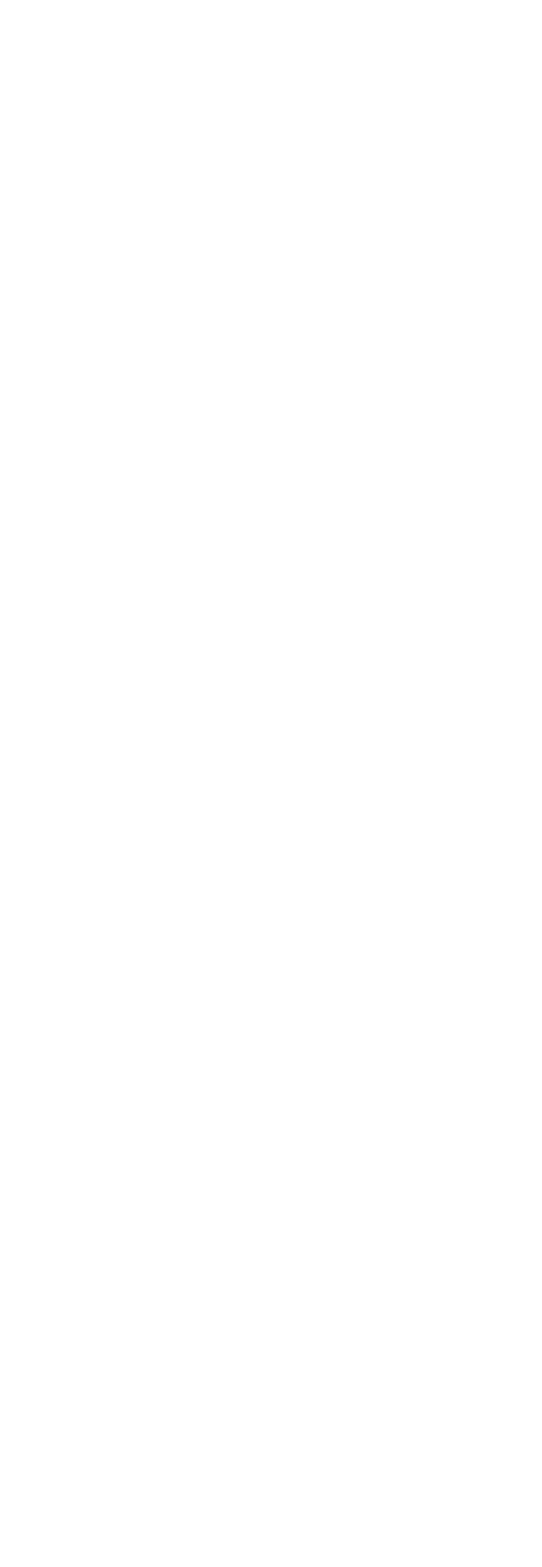
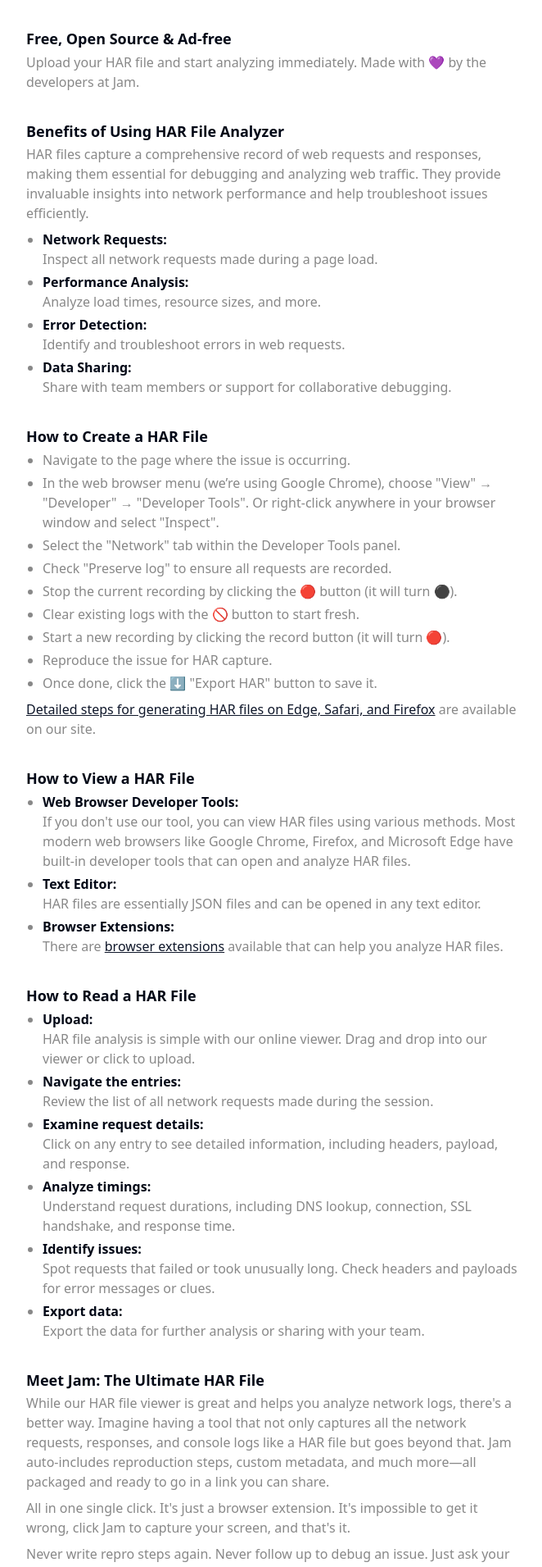
Before and after one commit to jamdotdev/jam-dev-utilities, a Next.js app: page /utilities/har-file-viewer in a window 1280 px wide. Shown: the part 880-2791 px from the top of the page at 82% size, without its empty margins (304-966 px from the left). Before the commit the page ends 800 px from the top, so only its background shows below. Built offline with nearby package versions, Linux system fonts and the light colour scheme.

Commit message:
feat: add HAR file viewer SEO

```diff
--- /dev/null
+++ b/components/seo/HarFileViewerSEO.tsx
@@ -0,0 +1,205 @@
+import GetJamForFree from "./GetJamForFree";
+
+export default function HarFileViewerSEO() {
+  return (
+    <div className="content-wrapper">
+      <section>
+        <h2>HAR File Viewer by Jam.dev</h2>
+        <p>
+          Effortlessly view and analyze HAR (HTTP Archive) files with our free
+          online tool. Debugging network performance has never been easier (or
+          has it?).
+        </p>
+        <p>Scroll down for a debugging surprise.</p>
+      </section>
+
+      <section>
+        <h2>Free, Open Source & Ad-free</h2>
+        <p>
+          Upload your HAR file and start analyzing immediately. Made with 💜 by
+          the developers at Jam.
+        </p>
+      </section>
+
+      <section>
+        <h2>Benefits of Using HAR File Analyzer</h2>
+        <p>
+          HAR files capture a comprehensive record of web requests and
+          responses, making them essential for debugging and analyzing web
+          traffic. They provide invaluable insights into network performance and
+          help troubleshoot issues efficiently.
+        </p>
+        <ul>
+          <li>
+            <b>Network Requests:</b> <br /> Inspect all network requests made
+            during a page load.
+          </li>
+          <li>
+            <b>Performance Analysis:</b> <br /> Analyze load times, resource
+            sizes, and more.
+          </li>
+          <li>
+            <b>Error Detection:</b> <br /> Identify and troubleshoot errors in
+            web requests.
+          </li>
+          <li>
+            <b>Data Sharing:</b> <br /> Share with team members or support for
+            collaborative debugging.
+          </li>
+        </ul>
+      </section>
+
+      <section>
+        <h2>How to Create a HAR File</h2>
+        <ul>
+          <li>Navigate to the page where the issue is occurring.</li>
+          <li>
+            In the web browser menu (we’re using Google Chrome), choose "View" →
+            "Developer" → "Developer Tools". Or right-click anywhere in your
+            browser window and select "Inspect".
+          </li>
+          <li>Select the "Network" tab within the Developer Tools panel.</li>
+          <li>Check "Preserve log" to ensure all requests are recorded.</li>
+          <li>
+            Stop the current recording by clicking the 🔴 button (it will turn
+            ⚫️).
+          </li>
+          <li>Clear existing logs with the 🚫 button to start fresh.</li>
+          <li>
+            Start a new recording by clicking the record button (it will turn
+            🔴).
+          </li>
+          <li>Reproduce the issue for HAR capture.</li>
+          <li>Once done, click the ⬇ "Export HAR" button to save it.</li>
+        </ul>
+        <p>
+          <a
+            href="https://jam.dev/blog/the-easiest-step-by-step-guide-to-sending-a-har-file-on-chrome-edge-safari-firefox/"
+            target="_blank"
+            rel="noreferrer"
+          >
+            Detailed steps for generating HAR files on Edge, Safari, and Firefox
+          </a>{" "}
+          are available on our site.
+        </p>
+      </section>
+
+      <section>
+        <h2>How to View a HAR File</h2>
+        <ul>
+          <li>
+            <b>Web Browser Developer Tools:</b> <br /> If you don't use our
+            tool, you can view HAR files using various methods. Most modern web
+            browsers like Google Chrome, Firefox, and Microsoft Edge have
+            built-in developer tools that can open and analyze HAR files.
+          </li>
+          <li>
+            <b>Text Editor:</b> <br /> HAR files are essentially JSON files and
+            can be opened in any text editor.
+          </li>
+          <li>
+            <b>Browser Extensions:</b> <br /> There are{" "}
+            <a href="https://jam.dev/" target="_blank" rel="noreferrer">
+              browser extensions
+            </a>{" "}
+            available that can help you analyze HAR files.
+          </li>
+        </ul>
+      </section>
+
+      <section>
+        <h2>How to Read a HAR File</h2>
+        <ul>
+          <li>
+            <b>Upload:</b> <br /> HAR file analysis is simple with our online
+            viewer. Drag and drop into our viewer or click to upload.
+          </li>
+          <li>
+            <b>Navigate the entries:</b> <br /> Review the list of all network
+            requests made during the session.
+          </li>
+          <li>
+            <b>Examine request details:</b> <br /> Click on any entry to see
+            detailed information, including headers, payload, and response.
+          </li>
+          <li>
+            <b>Analyze timings:</b> <br /> Understand request durations,
+            including DNS lookup, connection, SSL handshake, and response time.
+          </li>
+          <li>
+            <b>Identify issues:</b> <br /> Spot requests that failed or took
+            unusually long. Check headers and payloads for error messages or
+            clues.
+          </li>
+          <li>
+            <b>Export data:</b> <br /> Export the data for further analysis or
+            sharing with your team.
+          </li>
+        </ul>
+      </section>
+
+      <section>
+        <h2>Meet Jam: The Ultimate HAR File</h2>
+        <p>
+          While our HAR file viewer is great and helps you analyze network logs,
+          there's a better way. Imagine having a tool that not only captures all
+          the network requests, responses, and console logs like a HAR file but
+          goes beyond that. Jam auto-includes reproduction steps, custom
+          metadata, and much more—all packaged and ready to go in a link you can
+          share.
+        </p>
+        <p>
+          All in one single click. It's just a browser extension. It's
+          impossible to get it wrong, click Jam to capture your screen, and
+          that's it.
+        </p>
+        <p>
+          Never write repro steps again. Never follow up to debug an issue. Just
+          ask your team to report bugs with Jam.
+        </p>
+      </section>
+
+      <section>
+        <GetJamForFree />
+      </section>
+
+      <section>
+        <h2>FAQs</h2>
+        <ul>
+          <li>
+            <b>What is a HAR file?</b> <br /> A HAR (HTTP Archive) file records
+            all web requests and responses during a page load, including
+            detailed information about network performance, load times, and
+            errors.
+          </li>
+          <li>
+            <b>How to open a HAR file?</b> <br /> Use our online viewer to open
+            and analyze your HAR files. Simply upload the file and start viewing
+            detailed network data.
+          </li>
+          <li>
+            <b>How to analyze a HAR file?</b> <br /> Upload to our online viewer
+            to gain comprehensive insights into network requests, load times,
+            errors, and more.
+          </li>
+          <li>
+            <b>What is a HAR file used for?</b> <br /> Debugging web traffic and
+            analyzing network performance, helping developers and QA engineers
+            troubleshoot issues and optimize performance.
+          </li>
+          <li>
+            <b>How to get a HAR file in Chrome?</b> <br /> Open Chrome DevTools
+            (F12 or right-click {">"} Inspect), go to the Network tab, check the
+            "Preserve log" checkbox, and start recording. Then reproduce the
+            issue. Once done, click the export button to save.
+          </li>
+          <li>
+            <b>Can I use this tool for debugging?</b> <br /> Yes, our HAR file
+            reader is useful for debugging web traffic and network performance,
+            providing insights into network requests and responses.
+          </li>
+        </ul>
+      </section>
+    </div>
+  );
+}
--- a/pages/utilities/har-file-viewer.tsx
+++ b/pages/utilities/har-file-viewer.tsx
@@ -19,6 +19,7 @@ import { Card } from "@/components/ds/CardComponent";
 import UploadIcon from "@/components/icons/UploadIcon";
 import PageHeader from "@/components/PageHeader";
 import CallToActionGrid from "@/components/CallToActionGrid";
+import HarFileViewerSEO from "@/components/seo/HarFileViewerSEO";
 
 type Status = "idle" | "unsupported" | "hover";
 
@@ -105,6 +106,9 @@ export default function HARFileViewer() {
       )}
 
       <CallToActionGrid />
+      <section className="container max-w-2xl">
+        <HarFileViewerSEO />
+      </section>
     </main>
   );
 }
```
